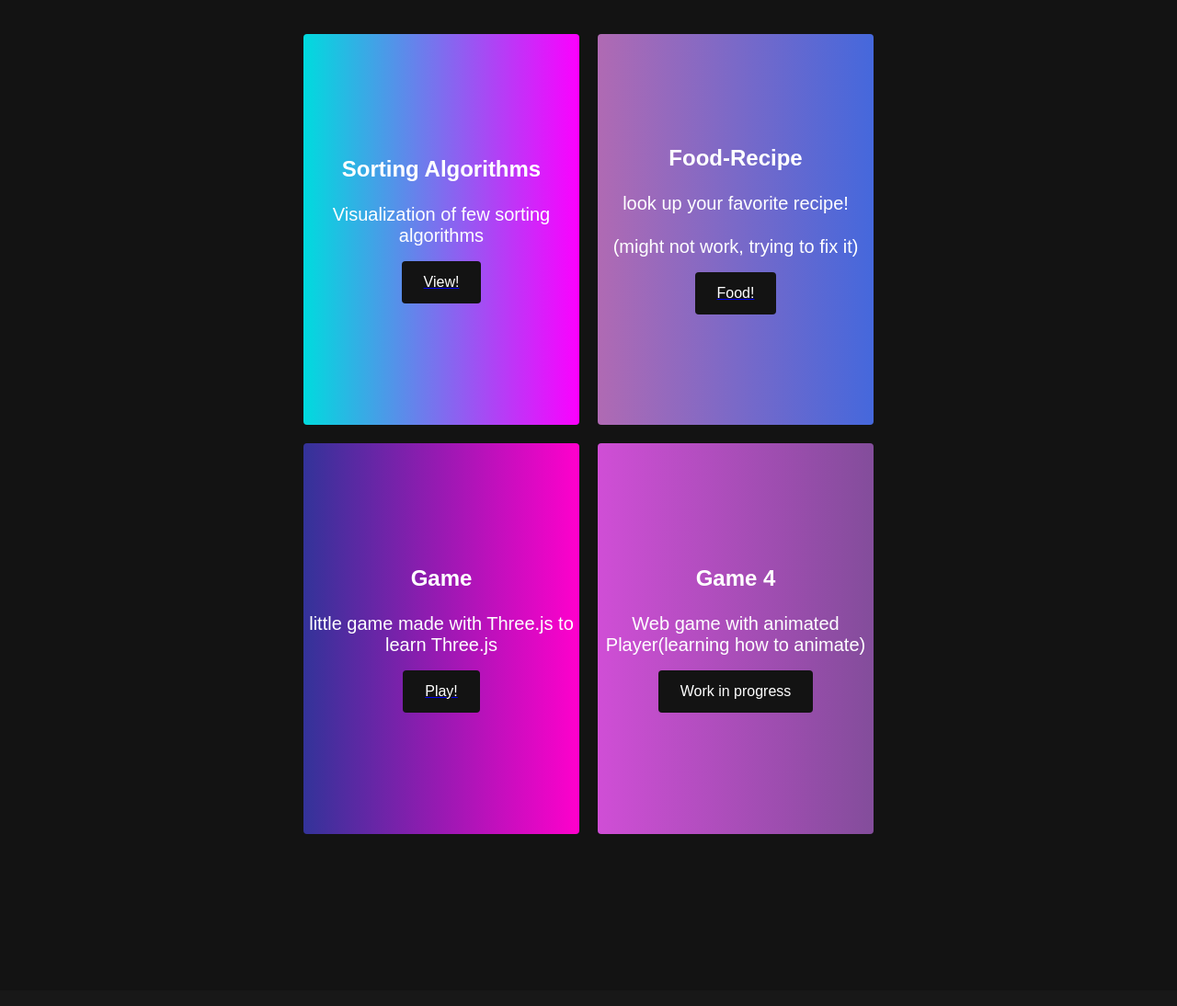
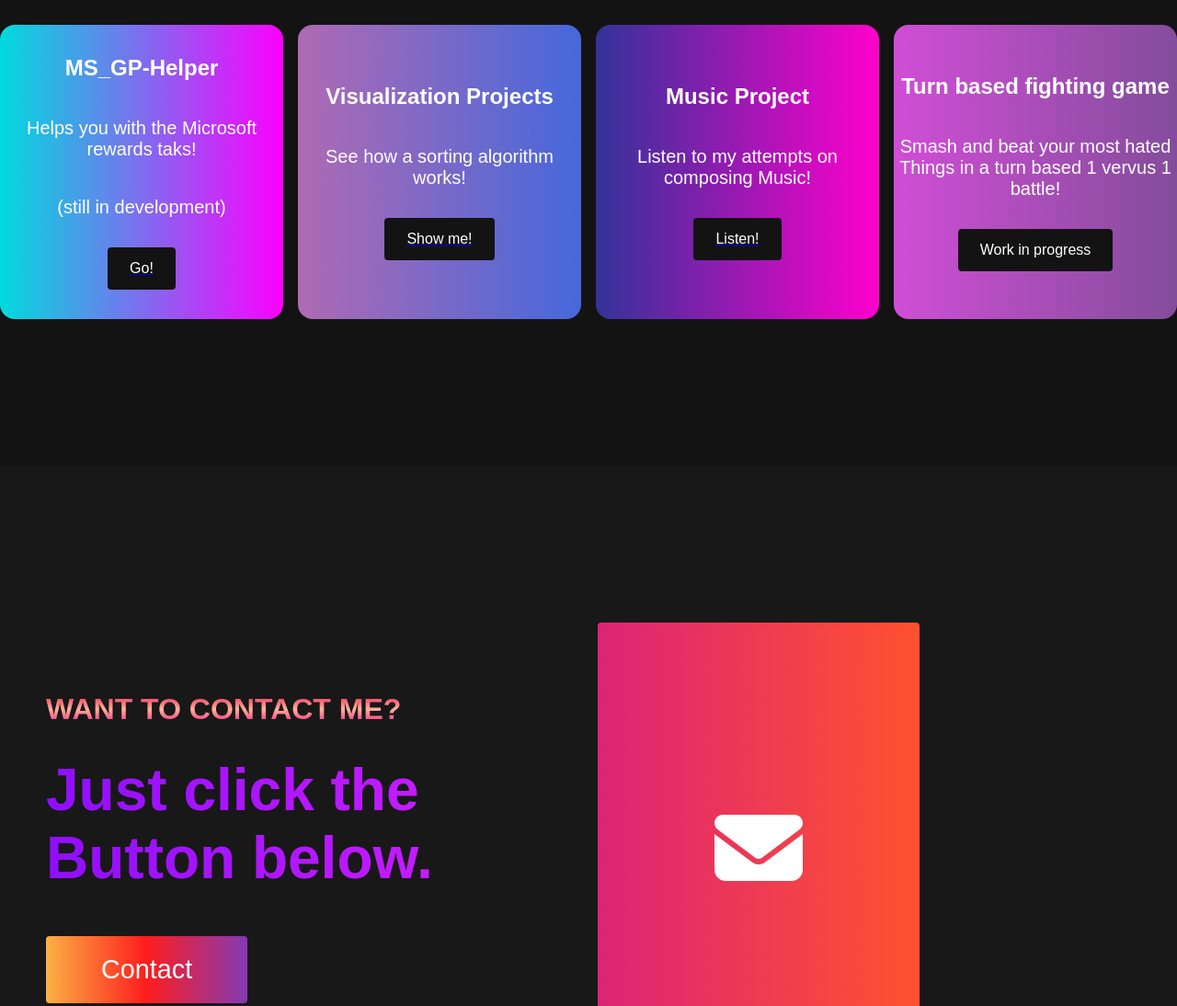
Before and after one commit to Destinykid19/web-projects, a plain HTML site: page index.html in a window 1280 px wide. Shown: the part 1660-2754 px from the top of the page at 92% size. Drawn offline with Linux system fonts and the light colour scheme.

Commit message:
Add files via upload

```diff
--- a/index.html
+++ b/index.html
@@ -9,6 +9,11 @@
     <script src="https://kit.fontawesome.com/d6d7837d83.js" crossorigin="anonymous"></script>
 </head>
 <body>
+    <!-- <div class="audio_play"> -->
+    <!-- <audio autoplay loop >
+        <source src="Lofi#1.mp3">
+    </audio> -->
+    <!-- </div> -->
    <!--NavBar Section-->
     <nav class="navbar">
         <div class="navbar__container">
@@ -36,9 +41,9 @@
                     <a href="#sign-up" class="navbar__links" id="contact">Contact</a>
                 </li>
 
-                <!-- <li class="navbar__btn">
+                <li class="navbar__btn">
                     <a href="#sign-up" class="button" id="signup">Sign Up</a>
-                </li> -->
+                </li>
             </ul>
         </div>
     </nav>
@@ -48,7 +53,7 @@
             <div class="hero__container">
                 <h1 class="hero__heading">Welcome to the Website of  </h1>
                 <p><div class="hero__new"><span>Trung Lam</span></div></p>
-                <p class="hero__description">here you can find my HTML Projects</p>
+                <p class="hero__description">here you can find my Projects</p>
                 <!-- <div class="hero__mini"><p>Projects</p></div> -->
                 <button class="main__button"><a href="#services">To the Projects</a></button>
     </div>
@@ -62,7 +67,7 @@
             <div class="main__content">
                 <h1>Who am I?</h1>
                 <h2>A student with too many interests and not enough time</h2>
-                <p>I'm currently learning more about Web Delopment and trying to improve. Furthermore I'm honing my Backend development skills in Python and C# </p>
+                <p>I'm currently learning more about Webdelopment and trying to improve. Furthermore I'm honing my Backend development skills in Python and C# </p>
                 <button class="main__button"><a href="#services">Next!</a></button>
             </div>
         </div>
@@ -72,31 +77,32 @@
         <h1>My Projects</h1>
         <div class="services__wrapper">
             <div class="services__card">
-                <h2>Sorting Algorithms</h2>
-                <p>Visualization of few sorting algorithms</p>
+                <h2>MS_GP-Helper</h2>
+                <p>Helps you with the Microsoft rewards taks!</p>
+                <p>(still in development)</p>
+                <a href="https://github.com/Destinykid19/MS_GP-Helper_by-TL" class="service__btn" target="_blank">
+                        <div class="services__btn"><button>Go!</button></div>
+                </a>
+            </div>
+            <div class="services__card">
+                <h2>Visualization Projects</h2>
+                <p>See how a sorting algorithm works!</p>
                 <a href="https://destinykid19.github.io/Sort_Visuals/" target="_blank">
-                <div class="services__btn"><button>View!</button>
+                <div class="services__btn"><button>Show me!</button>
                 </div>
                 </a>
             </div>
             <div class="services__card">
-                <h2>Food-Recipe</h2>
-                <p>look up your favorite recipe!</p>
-                <p>(might not work, trying to fix it)</p>
-                <a href="https://destinykid19.github.io/Food-Recipe/" class="service__btn" target="_blank">
-                        <div class="services__btn"><button>Food!</button></div>
-                </a>
-            </div>
-            <div class="services__card">
-                <h2>Game</h2>
-                <p>little game made with Three.js to learn Three.js</p>
-                <a href="https://codepen.io/Destinykid/pen/JjLGqjV" target="_blank"><div class="services__btn"><button>Play!</button></div>
+                <h2>Music Project </h2>
+                <p>Listen to my attempts on composing Music!</p>
+                <a href="https://soundcloud.com/destinykid-849025757" target="_blank">
+                <div class="services__btn"><button>Listen!</button></div>
                 </a>
             </div>
             <div class="services__card">
                 <!-- put img tag in, if you want display img -->
-                <h2>Game 4</h2>
-                <p>Web game with animated Player(learning how to animate)</p>
+                <h2>Turn based fighting game</h2>
+                <p>Smash and beat your most hated Things in a turn based 1 vervus 1 battle!</p>
                 <div class="services__btn"><button>Work in progress</button></div>
             </div>
         </div>
@@ -121,9 +127,9 @@
     <div class="footer__container">
         <div class="footer__links">
             <div class="footer__link_wrapper">
-                <div class="footer__link_item"> -->
+                <div class="footer__link_item">
                     <h2>Contact</h2>
-                    <a href="https://destinykid19.github.io/email-form/" target="_blank">E-Mail</a>
+                    <a href="email-index.html" target="_blank">E-Mail</a>
                     <a href="https://github.com/Destinykid19" target="_blank">GitHub</a>
                     <!-- <a href="https://i.gifer.com/7iJR.gif" target="_blank">History</a> -->
                     <!-- <a href="https://i.gifer.com/7iJR.gif" target="_blank">Motivation</a> -->
--- a/styles.css
+++ b/styles.css
@@ -5,6 +5,15 @@
     font-family: 'Arial', sans-serif;
     scroll-behavior: smooth;
 }
+
+
+/* .audio_play {
+    display:  flex;
+    height: 2vh;
+    width: 100%;
+    position: sticky left;
+
+} */
 
 .navbar {
     background-color: #131313 ;
@@ -141,7 +150,6 @@
         margin: 5px auto;
         transition: all 0.3s ease-in-out;
         background: #fff;
-
     }
 
     .navbar__item {
@@ -351,7 +359,6 @@
     background: #ff1ead;
     transition: all 0.35s;
     border-radius: 4px;
-
 }
 
 .main__button:hover {
@@ -493,22 +500,38 @@
 }
 
 .services__wrapper {
-    display: grid;
-    grid-template-columns: 1fr 1fr 1fr 1fr;
-    grid-template-rows: 1fr;
+    display:flex;
+    height: 20rem;
+    gap: 1rem;
+}
+
+.services__wrapper > div{
+    flex: 1;
+    border-radius: 1rem;
+    background-position: center;
+    background-repeat: no-repeat;
+    background-size: auto 100%;
+    transition: all .08 cubic-bezier(.25, .4, .45, .1.4);
+}
+
+.services__wrapper > div:hover {
+    flex: 5;
 }
 
 .services__card {
-    margin:  10px;
-    height: 425px;
-    width: 300px;
+    /* margin:  10px; */
+    gap: 1rem;
+    height: 100% ;
+    width: 80%;
     border-radius: 4px;
     display: flex;
     flex-direction: column;
     justify-content: center;
     color: #fff;
+    overflow: hidden;
     background-image: linear-gradient(to right, #00dbde, #fc00ff 100%);
     transition: 00.3s ease-in;
+
 }
 
 .services__card:nth-child(2){
@@ -567,13 +590,14 @@
 
 @media screen and (max-width :1300px) {
     .services__wrapper {
-        grid-template-columns:  1fr 1fr;
+        flex-direction: row;
     }
 }
 
 @media screen and (max-width: 768px) {
     .services__wrapper {
-        grid-template-columns:  1fr;
+
+        flex-direction: column;
     }
 }
 
```
Also changed, not shown: app.js (line endings or trailing spaces).
